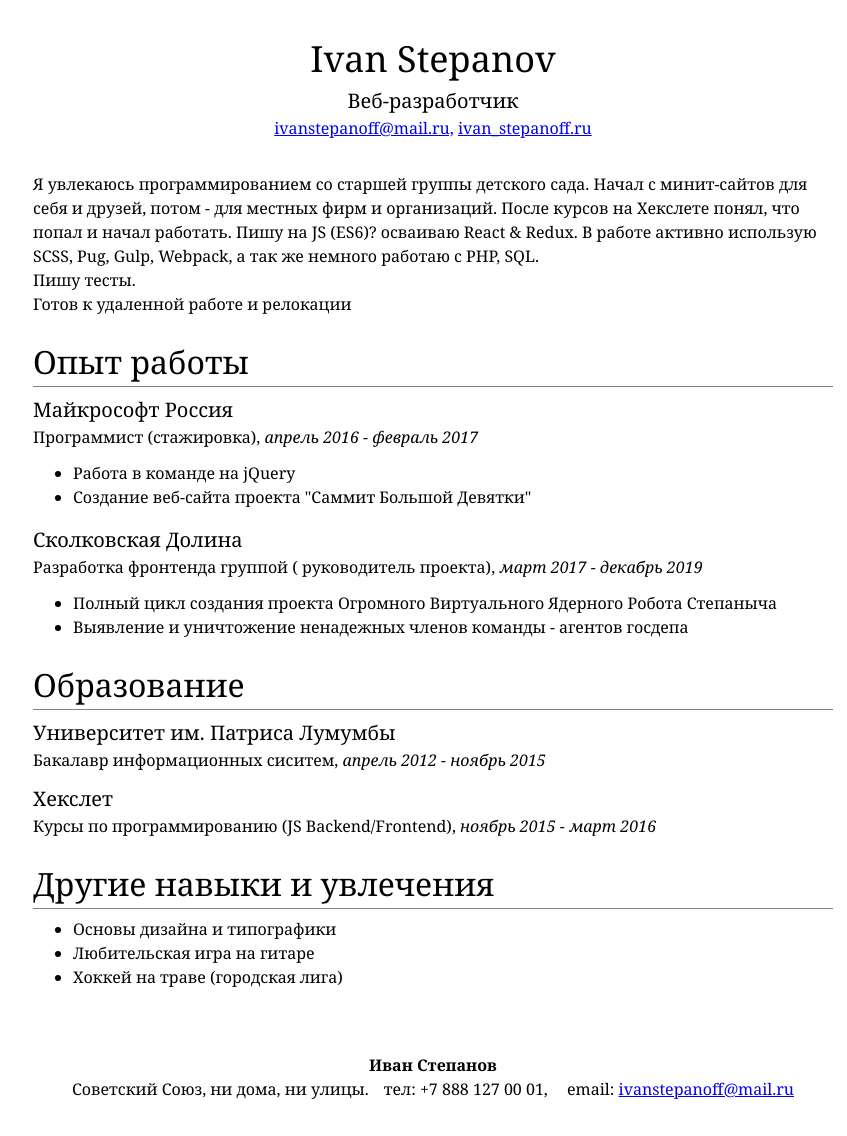
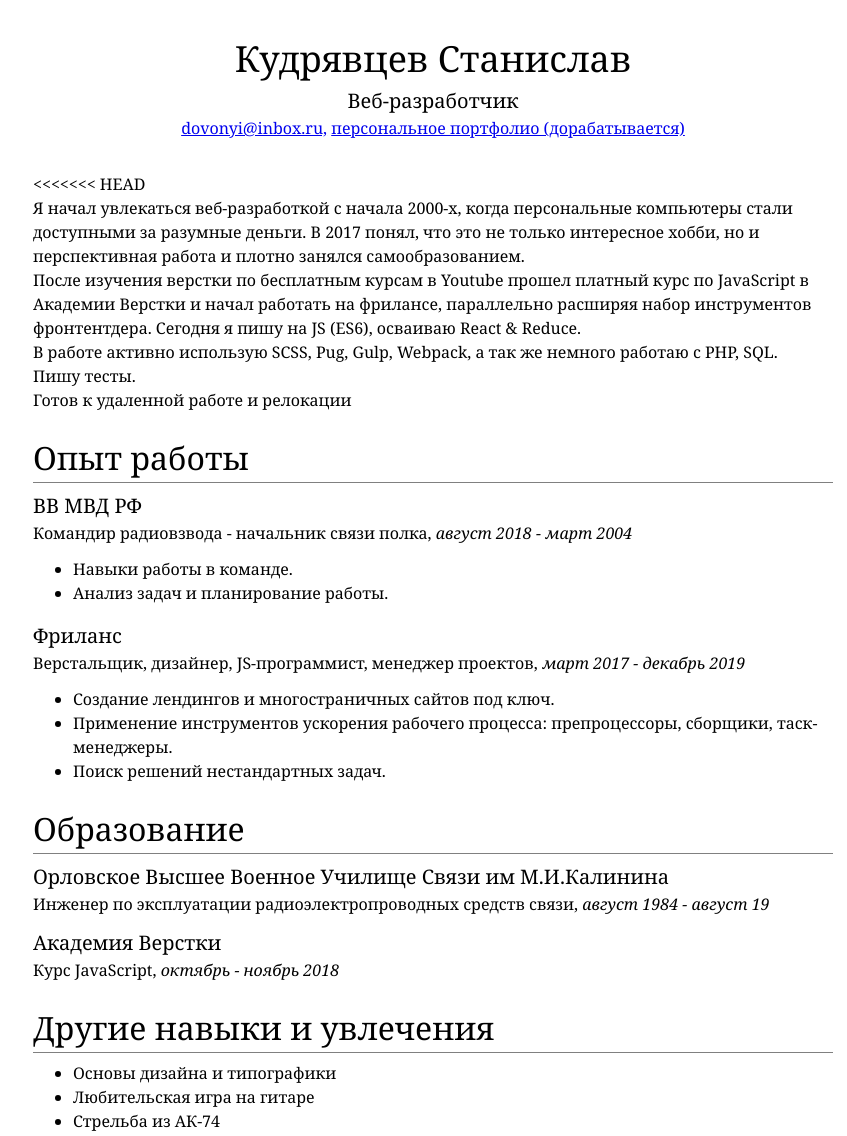
Before and after one commit to stepanoffweb/stepanoffweb.github.io, a plain HTML site: page first_resume/index.html in a window 1280 px wide. Shown: the top 1136 px of the page, without its empty margins (207-1054 px from the left). Drawn offline with Linux system fonts and the light colour scheme.

Commit message:
Update index.html

```diff
--- a/first_resume/index.html
+++ b/first_resume/index.html
@@ -1,4 +1,3 @@
-<!-- BEGIN (write your solution here) -->
 <!DOCTYPE html>
 <html lang="ru">
     <head>
@@ -9,53 +8,56 @@
     </head>
     <body>
         <header id="header">
-            <h1>Ivan Stepanov</h1>
+            <h1>Кудрявцев Станислав</h1>
             <h3>Веб-разработчик</h3>
             <p>
-                <a href="mailto:ivanstepanoff@mail.ru">ivanstepanoff@mail.ru,</a>
-                <a href="https://ivan_stepanoff.ru">ivan_stepanoff.ru</a>
+                <a href="mailto:dovonyi@inbox.ru">dovonyi@inbox.ru,</a>
+                <a href="https://ivan_stepanoff.ru">персональное портфолио (дорабатывается)</a>
             </p>
 
         </header>
         <main id="main">
-            <p>Я увлекаюсь программированием со старшей группы детского сада. Начал с минит-сайтов для себя и друзей, потом - для местных фирм
-                 и организаций. После курсов на Хекслете понял, что попал и начал работать. Пишу на JS (ES6)? осваиваю React & Redux.
+<<<<<<< HEAD
+            <p>Я начал увлекаться веб-разработкой с начала 2000-х, когда персональные компьютеры стали доступными за разумные
+ деньги. В 2017 понял, что это не только интересное хобби, но и перспективная работа и плотно занялся самообразованием.<br /> После
+изучения верстки по бесплатным курсам в Youtube прошел платный курс по JavaScript в Академии Верстки и начал работать на фрилансе,
+параллельно расширяя набор инструментов фронтентдера. Сегодня я пишу на JS (ES6), осваиваю React & Reduce.<br />
                  В работе активно использую SCSS, Pug, Gulp, Webpack, а так же немного работаю с PHP, SQL.<br>Пишу тесты.
                  <br>Готов к удаленной работе и релокации</p>
             <h2>Опыт работы</h2>
-            <h3>Майкрософт Россия</h3>
-                <p>Программист (стажировка), <span>апрель 2016 - февраль 2017</span></p>
+            <h3>ВВ МВД РФ</h3>
+                <p>Командир радиовзвода - начальник связи полка, <span>август 2018 - март 2004</span></p>
                 <ul>
-                    <li>Работа в команде на jQuery</li>
-                    <li>Создание веб-сайта проекта "Саммит Большой Девятки"</li>
+                    <li>Навыки работы в команде.</li>
+                    <li>Анализ задач и планирование работы.</li>
                 </ul>
-            <h3>Сколковская Долина</h3>
-                <p>Разработка фронтенда группой ( руководитель проекта), <span>март 2017 - декабрь 2019</span></p>
+            <h3>Фриланс</h3>
+                <p>Верстальщик, дизайнер, JS-программист, менеджер проектов, <span>март 2017 - декабрь 2019</span></p>
                 <ul>
-                    <li>Полный цикл создания проекта Огромного Виртуального Ядерного Робота Степаныча</li>
-                    <li>Выявление и уничтожение ненадежных членов команды - агентов госдепа</li>
+					<li>Создание лендингов и многостраничных сайтов под ключ.</li>
+                    <li>Применение инструментов ускорения рабочего процесса: препроцессоры, сборщики, таск-менеджеры.</li>
+                    <li>Поиск решений нестандартных задач.</li>
                 </ul>
 
             <h2>Образование</h2>
-            <h3>Университет им.&nbsp;Патриса Лумумбы</h3>
-                <p>Бакалавр информационных сиситем, <span>апрель 2012 - ноябрь 2015</span></p>
-            <h3>Хекслет</h3>
-                <p>Курсы по программированию (JS Backend/Frontend), <span> ноябрь 2015 - март 2016</span></p>
+            <h3>Орловское Высшее Военное Училище Связи им&nbsp;М.И.Калинина</h3>
+                <p>Инженер по эксплуатации радиоэлектропроводных средств связи, <span>август 1984 - август 19</span></p>
+            <h3>Академия Верстки</h3>
+                <p>Курс JavaScript, <span> октябрь  - ноябрь 2018</span></p>
 
             <h2>Другие навыки и увлечения</h2>
             <ul>
                 <li>Основы дизайна и типографики</li>
                 <li>Любительская игра на гитаре</li>
-                <li>Хоккей на траве (городская лига)</li>
+                <li>Стрельба из АК-74</li>
             </ul>
 
         </main>
         <footer id="footer">
             <div class="footer-title">Иван Степанов</div>
             <div>
-                Советский Союз, ни дома, ни улицы.<span>тел: +7 888 127 00 01,</span> email: <a href="ivanstepanoff@mail.ru">ivanstepanoff@mail.ru</a>
+                г.&nbsp;Калининград<span>тел: +7 888 127 00 01,</span> email: <a href="dovonyi@inbox.ru">dovonyi@inbox.ru</a>
             </div>
         </footer>
     </body>
 </html>
-<!-- END -->
```
